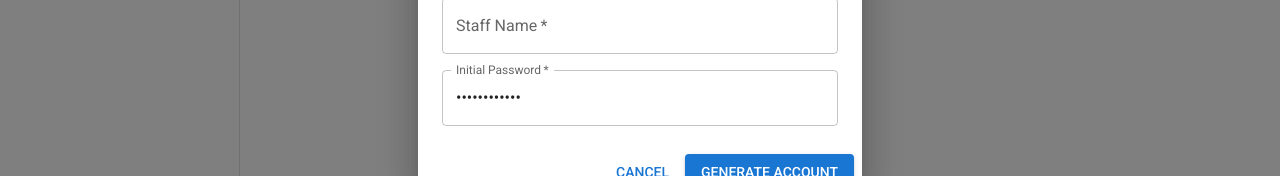
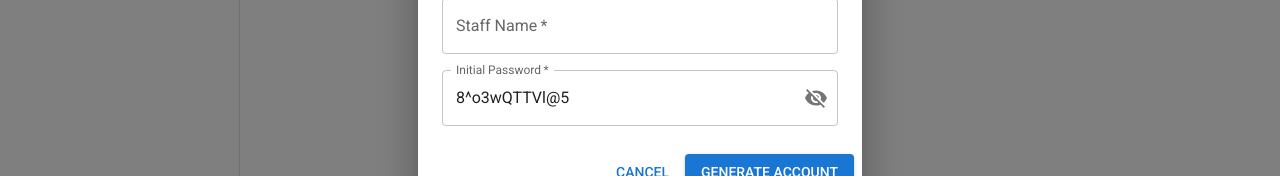
Before and after one commit to Laundrive-Engineering/laundrive-web-v2, a Next.js app: page /admin/partners/1/staff in a window 1280 px wide. Both pictures are taken after a click on the button "ADD STAFF ACCOUNT". Shown: the part 366-542 px from the top of the page. Built offline with nearby package versions, Linux system fonts and the light colour scheme; what @mui/material-nextjs would draw is missing.

Commit message:
Make auto-generated staff passwords visible by default with a visibility toggle

```diff
--- a/src/app/admin/partners/[code]/staff/page.tsx
+++ b/src/app/admin/partners/[code]/staff/page.tsx
@@ -21,9 +21,12 @@ import {
   Chip,
   Breadcrumbs,
   Link as MuiLink,
+  InputAdornment,
 } from '@mui/material';
 import AddIcon from '@mui/icons-material/Add';
 import DeleteIcon from '@mui/icons-material/Delete';
+import Visibility from '@mui/icons-material/Visibility';
+import VisibilityOff from '@mui/icons-material/VisibilityOff';
 import { generateStaffId, generateSecurePassword } from '@/utils/generators';
 import { useParams, useSearchParams } from 'next/navigation';
 import Link from 'next/link';
@@ -45,6 +48,7 @@ export default function AdminPartnerStaffPage() {
     { id: `STF-${partnerCode}-123`, name: 'Sample Staff', role: 'Staff', createdAt: '2024-06-17' },
   ]);
   const [open, setOpen] = React.useState(false);
+  const [showPassword, setShowPassword] = React.useState(true);
   const [formData, setFormData] = React.useState({
     name: '',
     password: '',
@@ -52,6 +56,7 @@ export default function AdminPartnerStaffPage() {
 
   const handleOpen = () => {
     setFormData({ name: '', password: generateSecurePassword() });
+    setShowPassword(true);
     setOpen(true);
   };
 
@@ -154,11 +159,26 @@ export default function AdminPartnerStaffPage() {
               <TextField
                 name="password"
                 label="Initial Password"
-                type="password"
+                type={showPassword ? 'text' : 'password'}
                 fullWidth
                 required
                 value={formData.password}
                 onChange={handleChange}
+                slotProps={{
+                  input: {
+                    endAdornment: (
+                      <InputAdornment position="end">
+                        <IconButton
+                          aria-label="toggle password visibility"
+                          onClick={() => setShowPassword(!showPassword)}
+                          edge="end"
+                        >
+                          {showPassword ? <VisibilityOff /> : <Visibility />}
+                        </IconButton>
+                      </InputAdornment>
+                    ),
+                  },
+                }}
               />
             </Stack>
           </DialogContent>
```
Also changed, not shown: src/app/partner/staff/page.tsx (+21 -1 lines).
